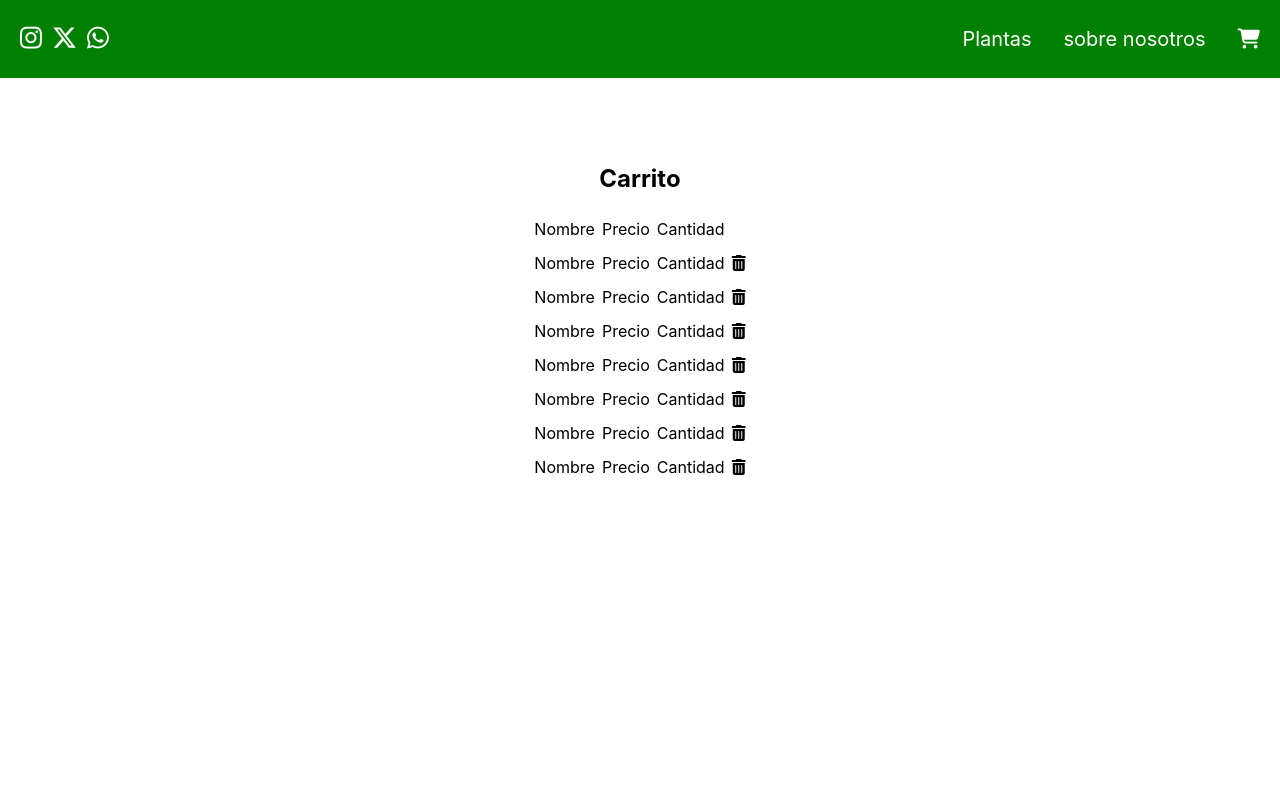
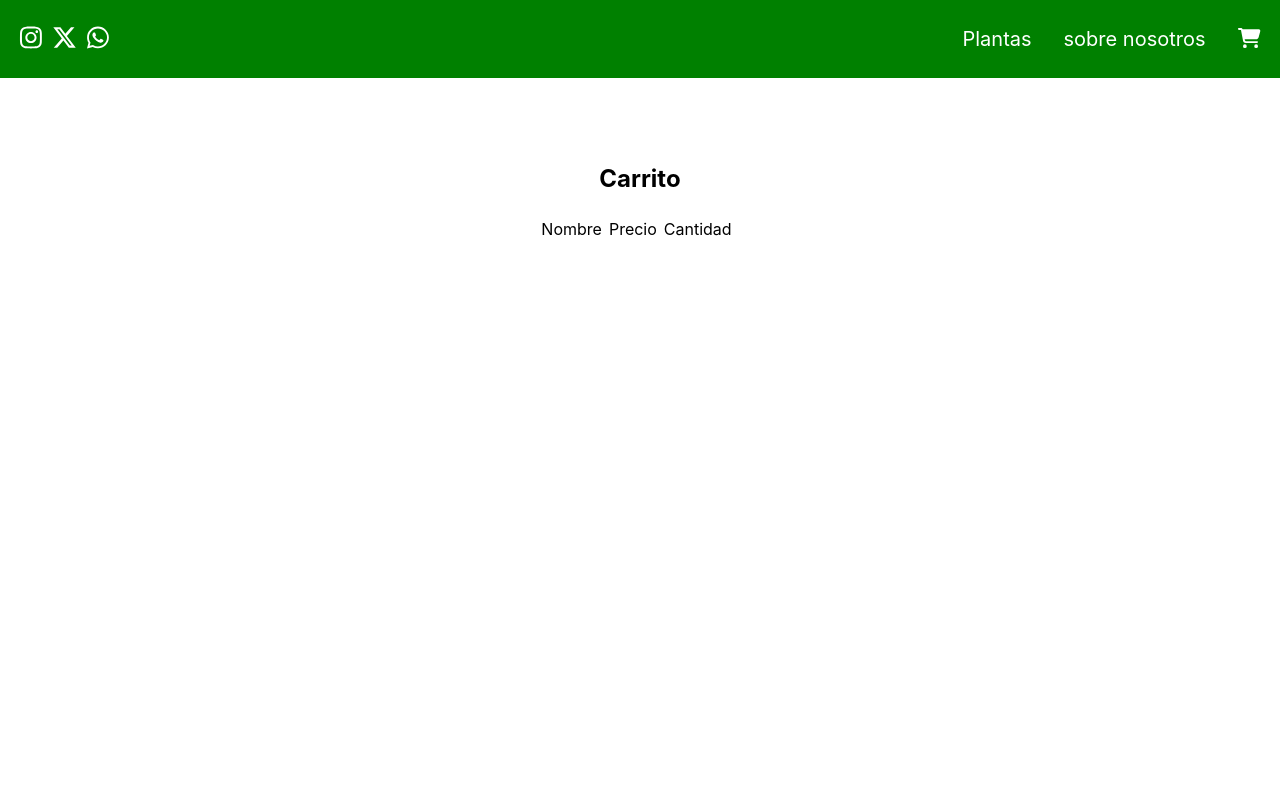
Before and after one commit to jualvareze/Tienda_Plantas, a React (Vite) app: page /Carrito in a window 1280 px wide. Shown: the top 800 px of the page. Built offline with nearby package versions, Linux system fonts and the light colour scheme.

Commit message:
estado global, vista admin y optimizacion de iconos

```diff
--- a/index.html
+++ b/index.html
@@ -3,7 +3,6 @@
   <head>
     <meta charset="UTF-8" />
     <meta name="viewport" content="width=device-width, initial-scale=1.0" />
-    <script src="https://kit.fontawesome.com/3d4fb0f23e.js" crossorigin="anonymous"></script>
     <title>Tienda Plantas</title>
   </head>
   <body>
--- a/package.json
+++ b/package.json
@@ -10,6 +10,10 @@
     "preview": "vite preview"
   },
   "dependencies": {
+    "@fortawesome/fontawesome-svg-core": "^6.5.1",
+    "@fortawesome/free-brands-svg-icons": "^6.5.1",
+    "@fortawesome/free-solid-svg-icons": "^6.5.1",
+    "@fortawesome/react-fontawesome": "^0.2.0",
     "react": "^18.2.0",
     "react-dom": "^18.2.0",
     "react-router-dom": "^6.22.3"
--- a/src/App.jsx
+++ b/src/App.jsx
@@ -8,12 +8,14 @@ import SobreNosotros from './views/SobreNosotros/SobreNosotros';
 import Header from './component/Header/Header';
 import Footer from './component/footer/Footer';
 import Carrito from './views/Carrito/Carrito';
+import AgregarProducto from './component/AgregarProducto/AgregarProducto';
 function App() {
-const {listaProductos,setListaProductos} = useState([])
-const listProducts = {listaProductos,setListaProductos}
+const [products,setProducts] = useState([]) //carrito
+
+
   return (
     <>
-    <MyContext.Provider value={listProducts}>
+    <MyContext.Provider value={{products,setProducts}}>
       <BrowserRouter>
         <Header></Header>
         <main>
@@ -21,6 +23,7 @@ const listProducts = {listaProductos,setListaProductos}
             <Route path="/" element={<Home/>}></Route>
             <Route path="/SobreNosotros" element={<SobreNosotros/>}></Route>
             <Route path="/Carrito" element={<Carrito/>}></Route>
+            <Route path="/AgregarProducto" element={<AgregarProducto></AgregarProducto>}></Route>
           </Routes>
         </main>
         <Footer></Footer>
--- /dev/null
+++ b/src/component/AgregarProducto/AgregarProducto.jsx
@@ -0,0 +1,17 @@
+import MyContext from "../../context/context";
+import { useContext } from "react";
+function AgregarProducto() {
+    const { setProducts,products } = useContext(MyContext);
+
+    const agregarProducto = (nuevoProducto) => {
+        setProducts([...products, nuevoProducto]); // Agregar el nuevo producto al final del array
+    };
+
+    return (
+        <>
+            <button onClick={() => agregarProducto(123)}>agregar</button>
+        </>
+    )
+}
+
+export default AgregarProducto
--- a/src/component/CardCarrito/CardCarrito.jsx
+++ b/src/component/CardCarrito/CardCarrito.jsx
@@ -1,9 +1,9 @@
 import './cardcarrito.css'
-function CardCarrito(){
+function CardCarrito(props){
     return(<>
     <div className="producto">
-        <span>Nombre</span>
-        <span>Precio</span>
+        <span>{props.nombre}</span>
+        <span>precio</span>
         <span>Cantidad</span>
         <i className="fa-solid fa-trash-can"></i>
     </div>
--- a/src/component/Header/Header.jsx
+++ b/src/component/Header/Header.jsx
@@ -1,19 +1,23 @@
 import { Link } from "react-router-dom";
 import './header.css'
+import { FontAwesomeIcon } from "@fortawesome/react-fontawesome";
+import { faXTwitter,faInstagram, faWhatsapp  } from "@fortawesome/free-brands-svg-icons";
+import {faCartShopping} from '@fortawesome/free-solid-svg-icons'
+
 function Header() {
     return (
         <>
             <nav>
                 <div className="redes">
-                <a href="https://www.instagram.com/"><i className="fa-brands fa-instagram"></i></a>
-                <a href="https://twitter.com/"><i className="fa-brands fa-x-twitter"></i></a>
-                <a href="https://web.whatsapp.com/"><i className="fa-brands fa-whatsapp"></i></a>
+                <a href="https://www.instagram.com/"><FontAwesomeIcon icon={faInstagram} /></a>
+                <a href="https://twitter.com/"><FontAwesomeIcon icon={faXTwitter} /></a>
+                <a href="https://web.whatsapp.com/"><FontAwesomeIcon icon={faWhatsapp} /></a>
 
                 </div>
                 <div className="menu">
                     <Link className="link" to='/'>Plantas</Link>
                     <Link className="link" to='/SobreNosotros'>sobre nosotros</Link>
-                    <Link className="link" to='/Carrito'><i className="fa-solid fa-cart-shopping"></i></Link>
+                    <Link className="link" to='/Carrito'><FontAwesomeIcon icon={faCartShopping} /></Link>
 
                 </div>
             </nav>
--- a/src/views/Carrito/Carrito.jsx
+++ b/src/views/Carrito/Carrito.jsx
@@ -1,6 +1,9 @@
 import './carrito.css'
 import CardCarrito from '../../component/CardCarrito/CardCarrito'
+import MyContext from "../../context/context";
+import { useContext } from "react";
 function Carrito(){
+    const { setProducts,products } = useContext(MyContext);
     return(
         <>
         <h2>Carrito</h2>
@@ -11,13 +14,14 @@ function Carrito(){
         <span>Cantidad</span>
         <span></span>
             </div>
-            <CardCarrito/>
-            <CardCarrito/>
-            <CardCarrito/>
-            <CardCarrito/>
-            <CardCarrito/>
-            <CardCarrito/>
-            <CardCarrito/>
+            {products.map(product => (
+                    <CardCarrito
+                        key={product.id}
+                        nombre="prod"
+                        precio={product.precio}
+                        cantidad={product.cantidad}
+                    />
+                ))}
         </div>
         </>
     )
--- /dev/null
+++ b/src/views/admin/admin.jsx
@@ -0,0 +1,4 @@
+function Admin(){
+    return(<>
+    </>)
+}export default Admin
```
Also changed, not shown: 1 other file (tests, documents, lock files or other folders).
